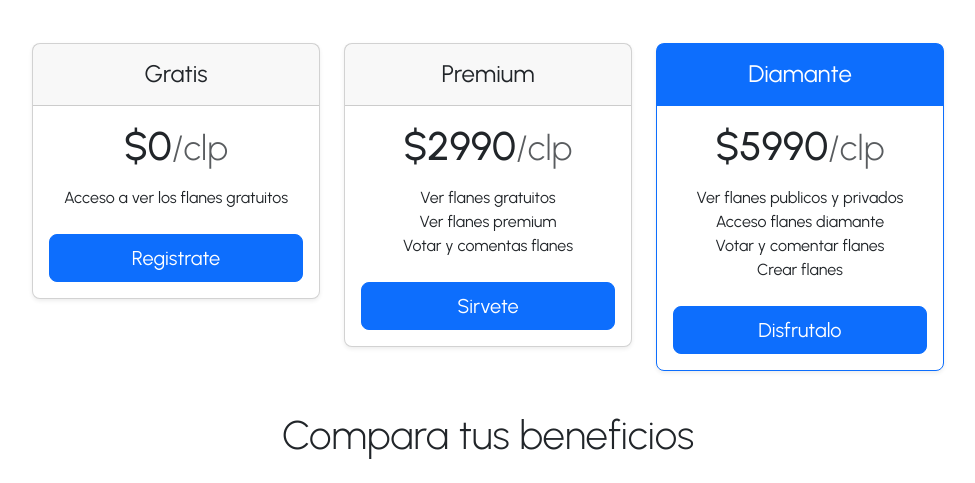
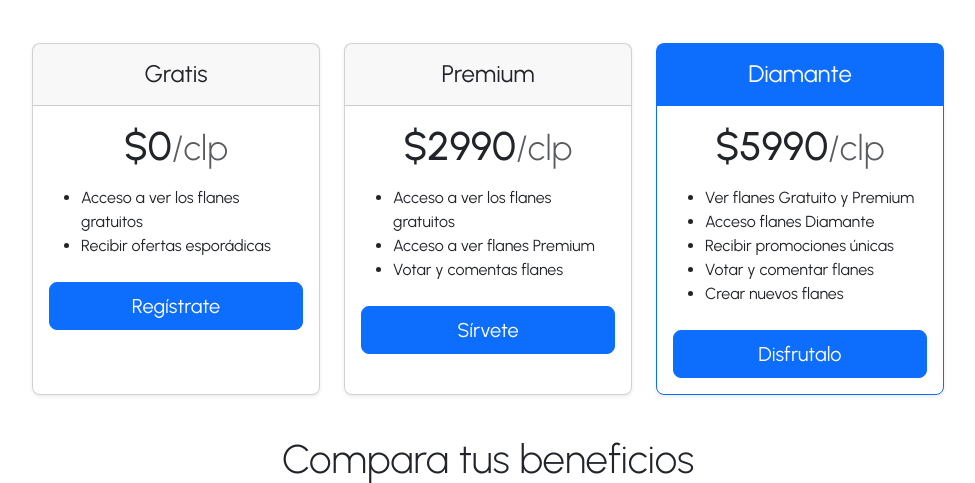
Before and after one commit to carlostoledoe/onlyflans, a Django app: page /suscriptions/ in a window 1280 px wide. Shown: the part 435-918 px from the top of the page, without its empty margins (152-1127 px from the left). Run offline with Django 5.2, Linux system fonts and the light colour scheme.

Commit message:
[CHORE] Update text form suspcriptions.html

```diff
--- a/main/templates/registration/loginfree.html
+++ b/main/templates/registration/loginfree.html
@@ -1,11 +1,9 @@
-
-
 {% extends 'base.html' %}
 
 {% block content %}
     <h3 class="text-center my-4">Suscripcion Gratuita</h3>
-    <p class="text-center">Te estas suscribiendo </p>
-    <p>Lorem ipsum dolor sit amet consectetur adipisicing elit. Rem dolor ab architecto voluptatibus consequuntur nesciunt nisi, alias reprehenderit velit praesentium ex ipsam ut. Nostrum voluptate ducimus minima temporibus blanditiis perspiciatis.</p>
+    <p class="text-center">Te estas suscribiendo la plan gratuito. Podrás acceder a todos los flanes gratuitos y recibir ofertas esporádicas.</p>
+    <p class="fs-5 text-center fw-bold"> Suscripcion gratis</p>
     <div class="row">
         <div class="col-4 offset-4">
             <form method="post" action="{% url 'suscriptions' %}">
--- a/main/templates/registration/loginpremium.html
+++ b/main/templates/registration/loginpremium.html
@@ -2,9 +2,8 @@
 
 {% block content %}
     <h3 class="text-center my-4">Suscripcion Premium</h3>
-    <p class="text-center">Te estas suscribiendo </p>
-    <p>Lorem, ipsum dolor sit amet consectetur adipisicing elit. Laborum quam quo amet ab magnam exercitationem, nemo, sint odio illum perspiciatis dicta nisi consequuntur sit qui mollitia nulla maiores soluta voluptatum.</p>
-
+    <p class="text-center">Te estas suscribiendo la plan Premium. Accede a todos los flanes del Plan Gratuito y del Plan Premium. Adiconalmente recibe ofertas y promociones exporádicas</p>
+    <p class="fs-5 text-center fw-bold"> Suscripcion $2990</p>
     <div class="row">
         <div class="col-4 offset-4">
             <form method="post" action="{% url 'suscriptions' %}">
--- a/main/templates/registration/suscriptions.html
+++ b/main/templates/registration/suscriptions.html
@@ -1,7 +1,7 @@
 {% extends 'base.html' %}
 
 {% block css %}
-<style>
+    <style>
         .bd-placeholder-img {
             font-size: 1.125rem;
             text-anchor: middle;
@@ -57,7 +57,6 @@
 
 
 {% block content %}
-
     <svg xmlns="http://www.w3.org/2000/svg" style="display: none;">
         <symbol id="check" viewBox="0 0 16 16">
             <title>Check</title>
@@ -68,26 +67,6 @@
 
     <div class="container py-3">
         <header>
-            <!-- <div class="d-flex flex-column flex-md-row align-items-center pb-3 mb-4 border-bottom">
-                <a href="/" class="d-flex align-items-center text-dark text-decoration-none">
-                    <svg xmlns="http://www.w3.org/2000/svg" width="40" height="32" class="me-2" viewBox="0 0 118 94"
-                        role="img">
-                        <title>Bootstrap</title>
-                        <path fill-rule="evenodd" clip-rule="evenodd"
-                            d="M24.509 0c-6.733 0-11.715 5.893-11.492 12.284.214 6.14-.064 14.092-2.066 20.577C8.943 39.365 5.547 43.485 0 44.014v5.972c5.547.529 8.943 4.649 10.951 11.153 2.002 6.485 2.28 14.437 2.066 20.577C12.794 88.106 17.776 94 24.51 94H93.5c6.733 0 11.714-5.893 11.491-12.284-.214-6.14.064-14.092 2.066-20.577 2.009-6.504 5.396-10.624 10.943-11.153v-5.972c-5.547-.529-8.934-4.649-10.943-11.153-2.002-6.484-2.28-14.437-2.066-20.577C105.214 5.894 100.233 0 93.5 0H24.508zM80 57.863C80 66.663 73.436 72 62.543 72H44a2 2 0 01-2-2V24a2 2 0 012-2h18.437c9.083 0 15.044 4.92 15.044 12.474 0 5.302-4.01 10.049-9.119 10.88v.277C75.317 46.394 80 51.21 80 57.863zM60.521 28.34H49.948v14.934h8.905c6.884 0 10.68-2.772 10.68-7.727 0-4.643-3.264-7.207-9.012-7.207zM49.948 49.2v16.458H60.91c7.167 0 10.964-2.876 10.964-8.281 0-5.406-3.903-8.178-11.425-8.178H49.948z"
-                            fill="currentColor"></path>
-                    </svg>
-                    <span class="fs-4">Pricing example</span>
-                </a>
-
-                <nav class="d-inline-flex mt-2 mt-md-0 ms-md-auto">
-                    <a class="me-3 py-2 text-dark text-decoration-none" href="#">Features</a>
-                    <a class="me-3 py-2 text-dark text-decoration-none" href="#">Enterprise</a>
-                    <a class="me-3 py-2 text-dark text-decoration-none" href="#">Support</a>
-                    <a class="py-2 text-dark text-decoration-none" href="#">Pricing</a>
-                </nav>
-            </div> -->
-
             <div class="pricing-header p-3 pb-md-4 mx-auto text-center">
                 <h1 class="display-4 fw-normal">Membresias</h1>
                 <p class="fs-5 text-muted">Conoce nuestras membresias para tener acceso a todos los beneficios que aquí en OnlyFlans te podemos ofrecer. A continuación podra conocer nuestros planes para acceder a cada uno de los placeres que podemos ofrecer</p>
@@ -97,68 +76,54 @@
         <main>
             <div class="row row-cols-1 row-cols-md-3 mb-3 text-center">
                 <div class="col">
-                    <div class="card mb-4 rounded-3 shadow-sm">
+                    <div class="card mb-4 rounded-3 shadow-sm" style="height: 22rem;">
                         <div class="card-header py-3">
                             <h4 class="my-0 fw-normal">Gratis</h4>
                         </div>
                         <div class="card-body">
                             <h1 class="card-title pricing-card-title">$0<small class="text-muted fw-light">/clp</small>
                             </h1>
-                            <ul class="list-unstyled mt-3 mb-4">
-                                <li> </li>
-                                <li> </li>
-                                <li>Acceso a ver los flanes gratuitos</li>
-                                <li> </li>
+                            <ul class="list mt-3 mb-4">
+                                <li class="text-start">Acceso a ver los flanes gratuitos</li>
+                                <li class="text-start">Recibir ofertas esporádicas</li>
                             </ul>
-                            <a href="/loginFree">
-
-                                <button type="button" class="w-100 btn btn-lg btn-primary">Registrate</button>
-                            </a>
-                            <!-- <button type="button" class="w-100 btn btn-lg btn-outline-primary">Registrate</button> -->
-
+                            <a href="/loginFree" class="w-100 btn btn-lg btn-primary">Regístrate</a>
                         </div>
                     </div>
                 </div>
                 <div class="col">
-                    <div class="card mb-4 rounded-3 shadow-sm">
+                    <div class="card mb-4 rounded-3 shadow-sm" style="height: 22rem;">
                         <div class="card-header py-3">
                             <h4 class="my-0 fw-normal">Premium</h4>
                         </div>
                         <div class="card-body">
                             <h1 class="card-title pricing-card-title">$2990<small class="text-muted fw-light">/clp</small>
                             </h1>
-                            <ul class="list-unstyled mt-3 mb-4">
-                                <li></li>
-                                <li>Ver flanes gratuitos</li>
-                                <li>Ver flanes premium</li>
-                                <li>Votar y comentas flanes</li>
+                            <ul class="list mt-3 mb-4">
+                                <li class="text-start">Acceso a ver los flanes gratuitos</li>
+                                <li class="text-start">Acceso a ver flanes Premium</li>
+                                <li class="text-start">Votar y comentas flanes</li>
                             </ul>
-                            <a href="/loginpremium">
-
-                                <button type="button" class="w-100 btn btn-lg btn-primary">Sirvete</button>
-                            </a>
+                            <a href="/loginpremium" class="w-100 btn btn-lg btn-primary">Sírvete</a>
                         </div>
                     </div>
                 </div>
                 <div class="col">
-                    <div class="card mb-4 rounded-3 shadow-sm border-primary">
+                    <div class="card mb-4 rounded-3 shadow-sm border-primary" style="height: 22rem;">
                         <div class="card-header py-3 text-bg-primary border-primary">
                             <h4 class="my-0 fw-normal">Diamante</h4>
                         </div>
                         <div class="card-body">
                             <h1 class="card-title pricing-card-title">$5990<small class="text-muted fw-light">/clp</small>
                             </h1>
-                            <ul class="list-unstyled mt-3 mb-4">
-                                <li>Ver flanes publicos y privados</li>
-                                <li>Acceso flanes diamante</li>
-                                <li>Votar y comentar flanes</li>
-                                <li>Crear flanes</li>
+                            <ul class="list mt-3 mb-4">
+                                <li class="text-start">Ver flanes Gratuito y Premium</li>
+                                <li class="text-start">Acceso flanes Diamante</li>
+                                <li class="text-start">Recibir promociones únicas</li>
+                                <li class="text-start">Votar y comentar flanes</li>
+                                <li class="text-start">Crear nuevos flanes</li>
                             </ul>
-                            <a href="/logindiamond">
-
-                                <button type="button" class="w-100 btn btn-lg btn-primary">Disfrutalo</button>
-                            </a>
-
+                            <a href="/logindiamond" class="w-100 btn btn-lg btn-primary">Disfrutalo</a>
                         </div>
                     </div>
                 </div>
@@ -239,47 +204,5 @@
                 </table>
             </div>
         </main>
-
-        <!-- <footer class="pt-4 my-md-5 pt-md-5 border-top">
-            <div class="row">
-                <div class="col-12 col-md">
-                    <img class="mb-2" src="../assets/brand/bootstrap-logo.svg" alt="" width="24" height="19">
-                    <small class="d-block mb-3 text-muted">&copy; 2017–2022</small>
-                </div>
-                <div class="col-6 col-md">
-                    <h5>Features</h5>
-                    <ul class="list-unstyled text-small">
-                        <li class="mb-1"><a class="link-secondary text-decoration-none" href="#">Cool stuff</a></li>
-                        <li class="mb-1"><a class="link-secondary text-decoration-none" href="#">Random feature</a></li>
-                        <li class="mb-1"><a class="link-secondary text-decoration-none" href="#">Team feature</a></li>
-                        <li class="mb-1"><a class="link-secondary text-decoration-none" href="#">Stuff for
-                                developers</a></li>
-                        <li class="mb-1"><a class="link-secondary text-decoration-none" href="#">Another one</a></li>
-                        <li class="mb-1"><a class="link-secondary text-decoration-none" href="#">Last time</a></li>
-                    </ul>
-                </div>
-                <div class="col-6 col-md">
-                    <h5>Resources</h5>
-                    <ul class="list-unstyled text-small">
-                        <li class="mb-1"><a class="link-secondary text-decoration-none" href="#">Resource</a></li>
-                        <li class="mb-1"><a class="link-secondary text-decoration-none" href="#">Resource name</a></li>
-                        <li class="mb-1"><a class="link-secondary text-decoration-none" href="#">Another resource</a>
-                        </li>
-                        <li class="mb-1"><a class="link-secondary text-decoration-none" href="#">Final resource</a></li>
-                    </ul>
-                </div>
-                <div class="col-6 col-md">
-                    <h5>About</h5>
-                    <ul class="list-unstyled text-small">
-                        <li class="mb-1"><a class="link-secondary text-decoration-none" href="#">Team</a></li>
-                        <li class="mb-1"><a class="link-secondary text-decoration-none" href="#">Locations</a></li>
-                        <li class="mb-1"><a class="link-secondary text-decoration-none" href="#">Privacy</a></li>
-                        <li class="mb-1"><a class="link-secondary text-decoration-none" href="#">Terms</a></li>
-                    </ul>
-                </div>
-            </div>
-        </footer> -->
     </div>
-
-
 {% endblock %}
```
Also changed, not shown: main/templates/registration/logindiamond.html (+2 -5 lines). Lines whose indentation alone changed are shown as unchanged.
